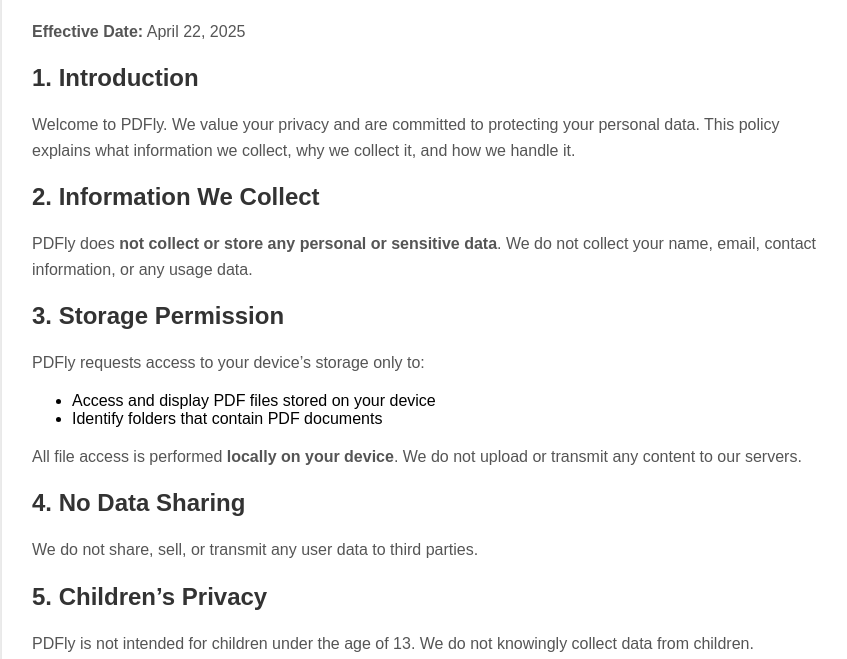
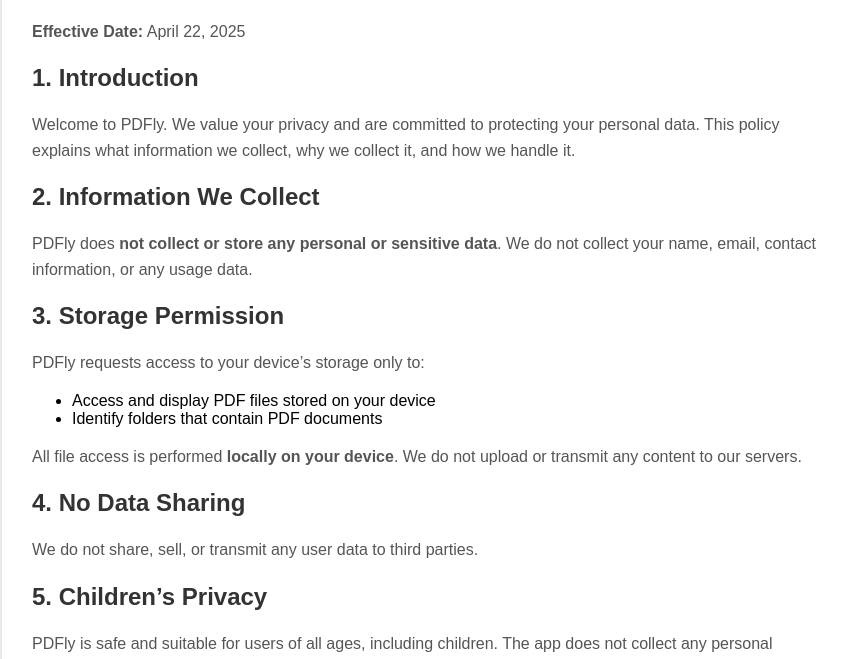
Before and after one commit to salman440/pdfly-privacy-policy, a plain HTML site: page index.html in a window 1280 px wide. Shown: the part 141-800 px from the top of the page, without its empty margins (208-1055 px from the left). Drawn offline with Linux system fonts and the light colour scheme.

Commit message:
Update children's privacy index.html

```diff
--- a/index.html
+++ b/index.html
@@ -55,7 +55,7 @@
     <p>We do not share, sell, or transmit any user data to third parties.</p>
 
     <h2>5. Children’s Privacy</h2>
-    <p>PDFly is not intended for children under the age of 13. We do not knowingly collect data from children.</p>
+    <p>PDFly is safe and suitable for users of all ages, including children. The app does not collect any personal information, ensuring a secure experience for younger users. We do not require any sign-up, login, or data submission to use the app.</p>
 
     <h2>6. Security</h2>
     <p>Your data stays on your device. Since we do not collect data, there is no risk of data breach from our side.</p>
```
